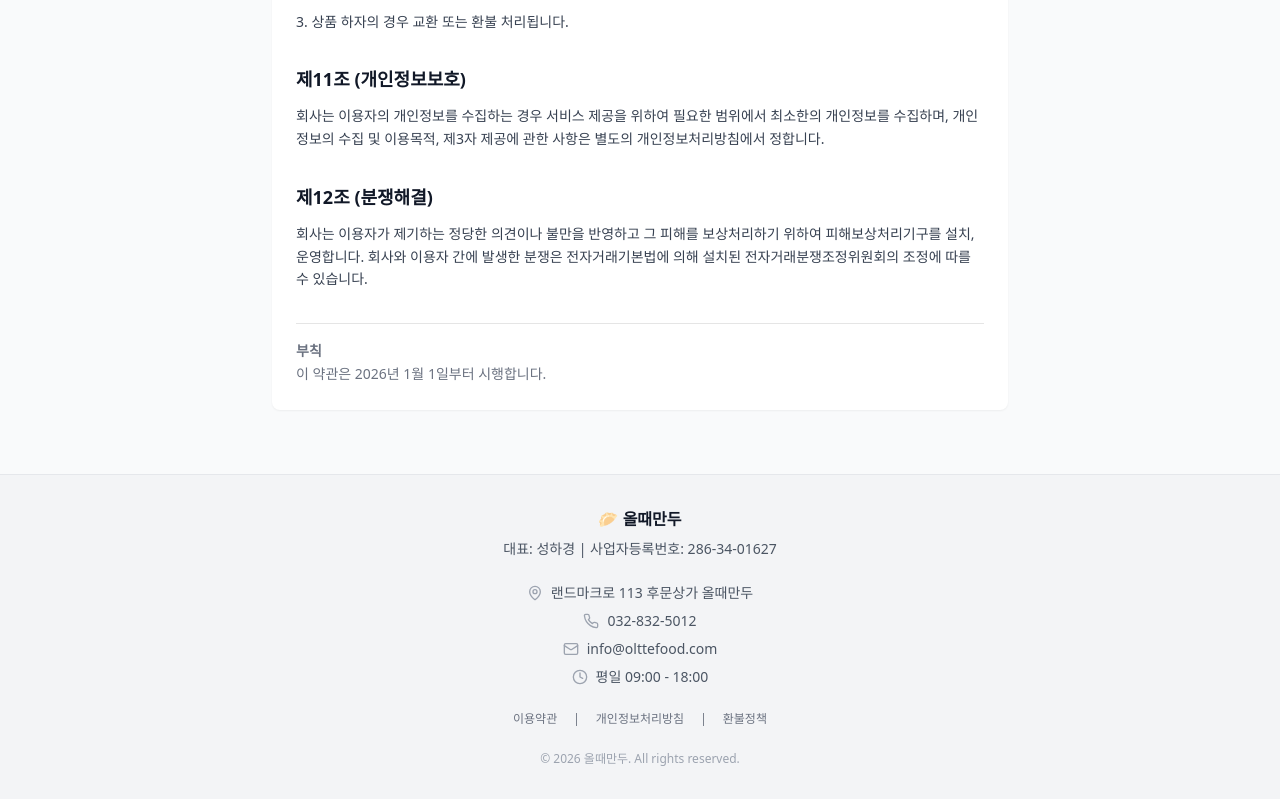
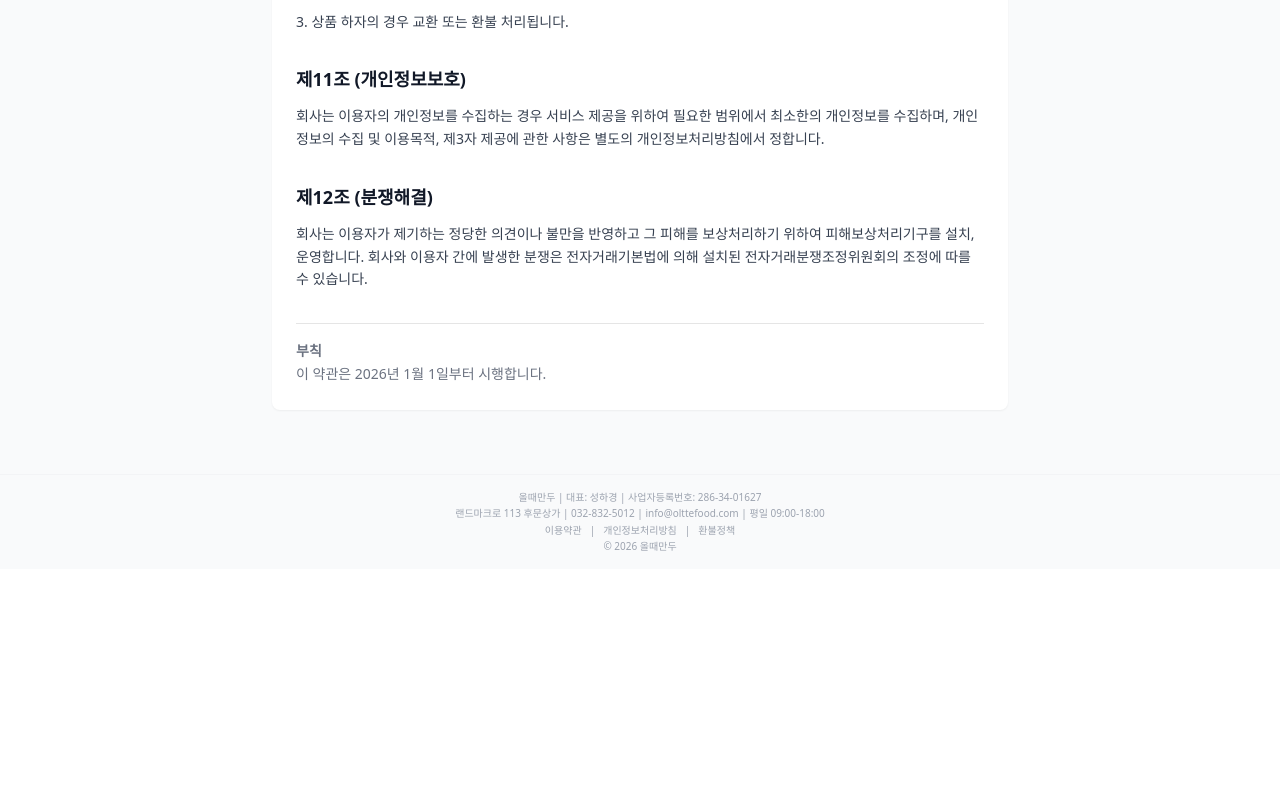
Before and after one commit to sandy4423/oltte_lunar, a Next.js app: page /terms in a window 1280 px wide. Shown: the part 1795-2594 px from the top of the page. After the commit the page ends 2364 px from the top, so only its background shows below. Built offline with nearby package versions, Linux system fonts and the light colour scheme.

Commit message:
style: make footer more compact and subtle

```diff
--- a/src/components/Footer.tsx
+++ b/src/components/Footer.tsx
@@ -1,65 +1,25 @@
 /**
- * PG 심사용 Footer 컴포넌트
- * 사업자 정보, 연락처, 정책 링크 등 포함
+ * PG 심사용 Footer 컴포넌트 (컴팩트 버전)
  */
-
-import { Phone, Mail, MapPin, Clock } from 'lucide-react';
 
 export function Footer() {
   return (
-    <footer className="bg-gray-100 border-t border-gray-200 mt-8">
-      <div className="max-w-lg mx-auto px-4 py-8">
-        {/* 사업자 정보 */}
-        <div className="text-center mb-6">
-          <h3 className="font-bold text-gray-900 mb-2">🥟 올때만두</h3>
-          <p className="text-sm text-gray-600">
-            대표: 성하경 | 사업자등록번호: 286-34-01627
-          </p>
-        </div>
-
-        {/* 연락처 정보 */}
-        <div className="space-y-2 text-sm text-gray-600">
-          <div className="flex items-center justify-center gap-2">
-            <MapPin className="h-4 w-4 text-gray-400" />
-            <span>랜드마크로 113 후문상가 올때만두</span>
-          </div>
-          <div className="flex items-center justify-center gap-2">
-            <Phone className="h-4 w-4 text-gray-400" />
-            <a href="tel:032-832-5012" className="hover:text-red-600">
-              032-832-5012
-            </a>
-          </div>
-          <div className="flex items-center justify-center gap-2">
-            <Mail className="h-4 w-4 text-gray-400" />
-            <a href="mailto:info@olttefood.com" className="hover:text-red-600">
-              info@olttefood.com
-            </a>
-          </div>
-          <div className="flex items-center justify-center gap-2">
-            <Clock className="h-4 w-4 text-gray-400" />
-            <span>평일 09:00 - 18:00</span>
-          </div>
-        </div>
-
-        {/* 정책 링크 */}
-        <div className="flex justify-center gap-4 mt-6 text-xs text-gray-500">
-          <a href="/terms" className="hover:text-gray-700 hover:underline">
-            이용약관
-          </a>
+    <footer className="bg-gray-50 border-t border-gray-100 mt-8 py-4">
+      <div className="max-w-lg mx-auto px-4 text-center text-[10px] text-gray-400 leading-tight space-y-1">
+        <p>
+          올때만두 | 대표: 성하경 | 사업자등록번호: 286-34-01627
+        </p>
+        <p>
+          랜드마크로 113 후문상가 | 032-832-5012 | info@olttefood.com | 평일 09:00-18:00
+        </p>
+        <p className="space-x-2">
+          <a href="/terms" className="hover:underline">이용약관</a>
           <span>|</span>
-          <a href="/privacy" className="hover:text-gray-700 hover:underline">
-            개인정보처리방침
-          </a>
+          <a href="/privacy" className="hover:underline">개인정보처리방침</a>
           <span>|</span>
-          <a href="/refund" className="hover:text-gray-700 hover:underline">
-            환불정책
-          </a>
-        </div>
-
-        {/* 저작권 */}
-        <p className="text-center text-xs text-gray-400 mt-6">
-          © {new Date().getFullYear()} 올때만두. All rights reserved.
+          <a href="/refund" className="hover:underline">환불정책</a>
         </p>
+        <p>© {new Date().getFullYear()} 올때만두</p>
       </div>
     </footer>
   );
```
